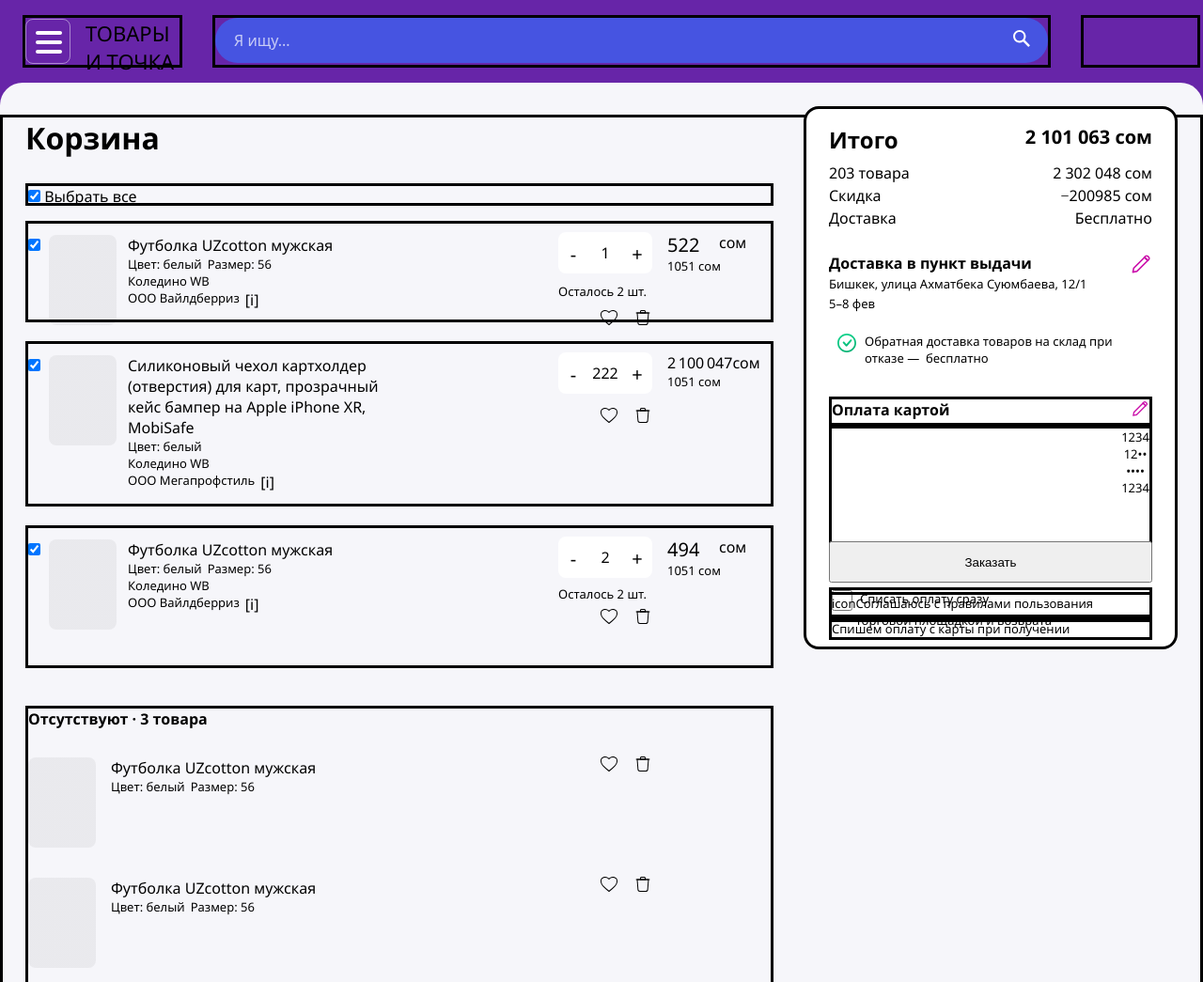
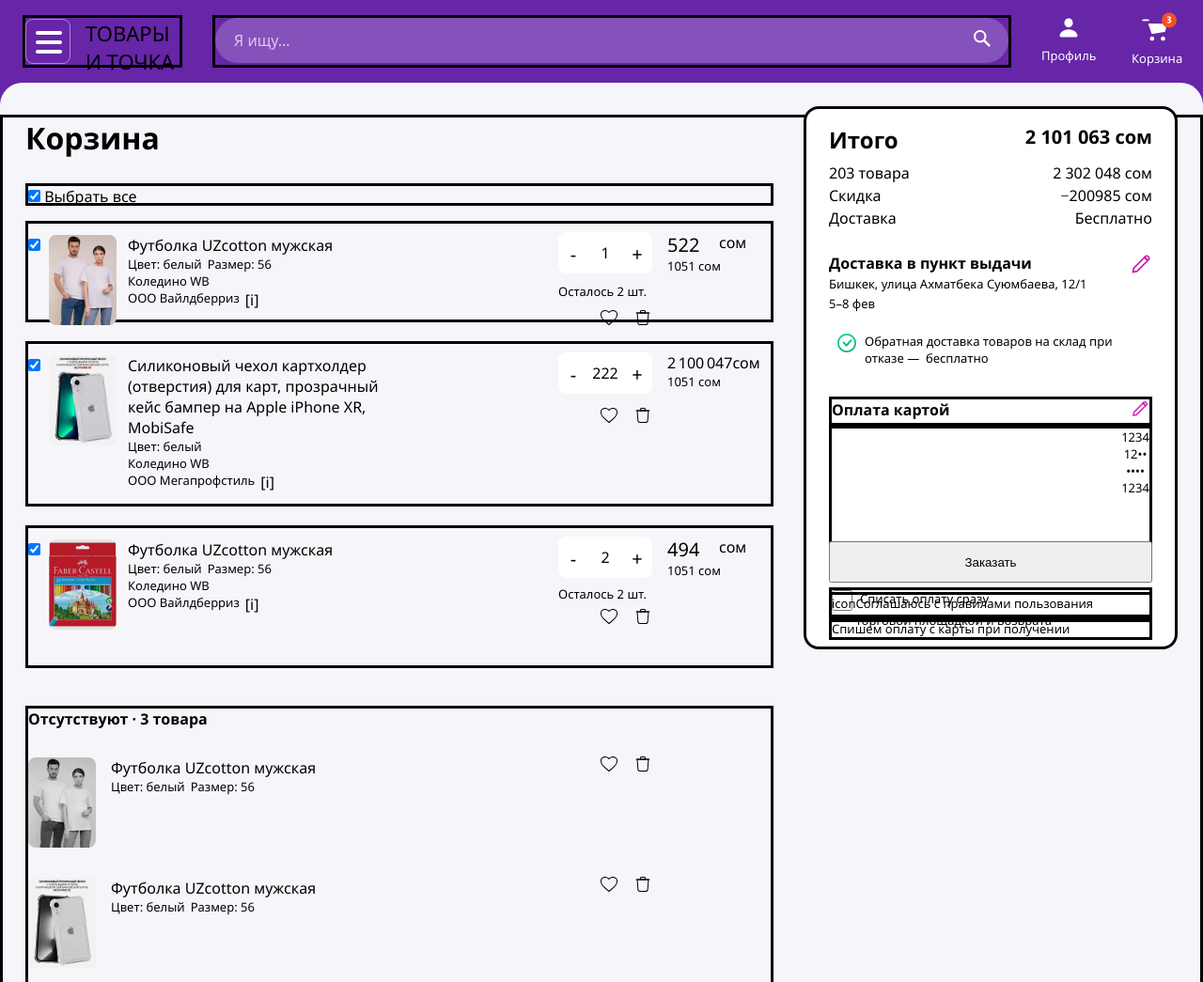
Before and after one commit to syausv/WB_Frontend_2023, a website built with Vite: page wb-project/index.html in a window 1280 px wide. Shown: the top 1045 px of the page at 94% size. Built offline with nearby package versions, Linux system fonts and the light colour scheme; files whose address does not match are found by name.

Commit message:
trying do next steps 10 pics

```diff
--- a/wb-project/main.js
+++ b/wb-project/main.js
@@ -23,10 +23,17 @@
               <svg id="idSvgSearch" viewBox="0 0 1024 1024"><path class="path1" d="M848.471 928l-263.059-263.059c-48.941 36.706-110.118 55.059-177.412 55.059-171.294 0-312-140.706-312-312s140.706-312 312-312c171.294 0 312 140.706 312 312 0 67.294-24.471 128.471-55.059 177.412l263.059 263.059-79.529 79.529zM189.623 408.078c0 121.364 97.091 218.455 218.455 218.455s218.455-97.091 218.455-218.455c0-121.364-103.159-218.455-218.455-218.455-121.364 0-218.455 97.091-218.455 218.455z"></path></svg>
               </button>
               </form>
-
-
       </div>
-      <div style="display: block; width: 169px; height: 56px; border: solid; padding: 0px 17px 0px 0px"> </div>
+      <div style="display: flex; width: 169px; height: 56px; padding: 0px 17px 0px 0px; gap: 40px">
+      <div  style="width: 56px; height: 56px; gap: 6px; padding: 0px 0px 3px 0px; margin-top: -2px;">
+        <object type="image/svg+xml" data="src/icons/profilicon.svg" id="svg" ></object>
+        <div class="class13px" style="color: white"> Профиль </div>
+       </div>
+       <div style="width: 56px; height: 56px; gap: 6px; padding: 0px 0px 3px 0px; margin-top: -4px;">
+        <object type="image/svg+xml" data="src/icons/korzina.svg" id="svg" style=" "></object>
+        <div class="class13px" style="color: white"> Корзина </div>
+       </div>
+      </div>
     </div>
     <div id="Skruglenie"> </div>
   </nav>
@@ -47,7 +54,7 @@
                </div>
               <div class="PictureFromClickAndPic">
                 <div style="width: 72px; height: 96px; background: linear-gradient(0deg, rgba(0, 0, 0, 0.05), rgba(0, 0, 0, 0.05));
-border-radius: 8px;"> </div>
+border-radius: 8px;">  <img src="src/img/Frame38531.png"/> </div>
               </div>
             </div>
             <div id="IdDescriptionFromPicAndDescription" class="DescriptionFromPicAndDescription">
@@ -100,7 +107,7 @@
               </div>
               <div class="PictureFromClickAndPic">
                 <div style="width: 72px; height: 96px; background: linear-gradient(0deg, rgba(0, 0, 0, 0.05), rgba(0, 0, 0, 0.05));
-border-radius: 8px;"> </div>
+border-radius: 8px;"> <img src="src/img/Frame277132129.png"/> </div>
               </div>
             </div>
             <div id="IdDescriptionFromPicAndDescription2" class="DescriptionFromPicAndDescription">
@@ -150,7 +157,7 @@
               </div>
               <div class="PictureFromClickAndPic">
                 <div style="width: 72px; height: 96px; background: linear-gradient(0deg, rgba(0, 0, 0, 0.05), rgba(0, 0, 0, 0.05));
-border-radius: 8px;"> </div>
+border-radius: 8px;"> <img src="src/img/Frame2771321291.png"/> </div>
               </div>
             </div>
             <div id="IdDescriptionFromPicAndDescription3" class="DescriptionFromPicAndDescription">
@@ -204,7 +211,7 @@
             <div id="IdClickAndPic4">
               <div class="PictureFromClickAndPic">
                 <div style="width: 72px; height: 96px; background: linear-gradient(0deg, rgba(0, 0, 0, 0.05), rgba(0, 0, 0, 0.05));
-border-radius: 8px;"> </div>
+border-radius: 8px;"> <img src="src/img/Frame38532.png"/></div>
               </div>
             </div>
             <div id="IdDescriptionFromPicAndDescription4" class="DescriptionFromPicAndDescription">
@@ -229,7 +236,7 @@
 
               <div class="PictureFromClickAndPic">
                 <div style="width: 72px; height: 96px; background: linear-gradient(0deg, rgba(0, 0, 0, 0.05), rgba(0, 0, 0, 0.05));
-border-radius: 8px;"> </div>
+border-radius: 8px;"> <img src="src/img/Frame2771321292.png"/></div>
               </div>
             </div>
             <div id="IdDescriptionFromPicAndDescription5" class="DescriptionFromPicAndDescription">
@@ -254,7 +261,7 @@
 
               <div class="PictureFromClickAndPic">
                 <div style="width: 72px; height: 96px; background: linear-gradient(0deg, rgba(0, 0, 0, 0.05), rgba(0, 0, 0, 0.05));
-border-radius: 8px;"> </div>
+border-radius: 8px;"> <img src="src/img/Frame2771321293.png"/> </div>
               </div>
             </div>
             <div id="IdDescriptionFromPicAndDescription6" class="DescriptionFromPicAndDescription">
@@ -298,12 +305,20 @@
           <div> Бесплатно </div>
            <div id="idSmallTovary">
              <div id="idContainerSmallTovary6" class="containerSmallTovary6">
-               <div id="picSmall1" style="width: 40px ;height: 56px ;background-color: black; border-radius: 8px"> </div>
-               <div id="picSmall2" style="width: 40px ;height: 56px ;background-color: black; border-radius: 8px"> </div>
-               <div id="picSmall3" style="width: 40px ;height: 56px ;background-color: black; border-radius: 8px"> </div>
+               <div id="picSmall1" style="width: 40px ;height: 56px ; border-radius: 8px">
+                <img style="width: 40px ;height: 56px ; border-radius: 8px" src="src/img/Frame38531.png"/>
+                </div>
+               <div id="picSmall2" style="width: 40px ;height: 56px ; border-radius: 8px">
+                <img style="width: 40px ;height: 56px ; border-radius: 8px" src="src/img/Frame277132129.png"/>
+                </div>
+               <div id="picSmall3" style="width: 40px ;height: 56px ; border-radius: 8px">
+               <img style="width: 40px ;height: 56px ; border-radius: 8px" src="src/img/Frame2771321291.png"/>
                </div>
              </div>
-                <div id="idContainerSmallTovary8"> <div style="width: 40px ;height: 56px ;background-color: black; border-radius: 8px" </div> </div>
+            </div>
+                <div id="idContainerSmallTovary8"> <div style="width: 40px ;height: 56px ; border-radius: 8px">
+                  <img style="width: 40px ;height: 56px ;border-radius: 8px" src="src/img/Frame277132129.png"/>
+                 </div>
             </div>
             </div>
              </div>
--- a/wb-project/style.css
+++ b/wb-project/style.css
@@ -22,7 +22,7 @@
 }
 #formSearch {
   height: 56px; width: 100%;
-  background-color: #4654e1;
+  background-color: #FFFFFF33;
   height: 48px;
   border-radius: 36px;
   display: flex;
```
Also changed, not shown: wb-project/src/icons/korzina.svg (added), wb-project/src/icons/profilicon.svg (added), wb-project/src/img/Frame277132129.png (added), wb-project/src/img/Frame2771321291.png (added), wb-project/src/img/Frame2771321292.png (added), wb-project/src/img/Frame2771321293.png (added), wb-project/src/img/Frame38531.png (added), wb-project/src/img/Frame38532.png (added). Lines whose indentation alone changed are shown as unchanged.
